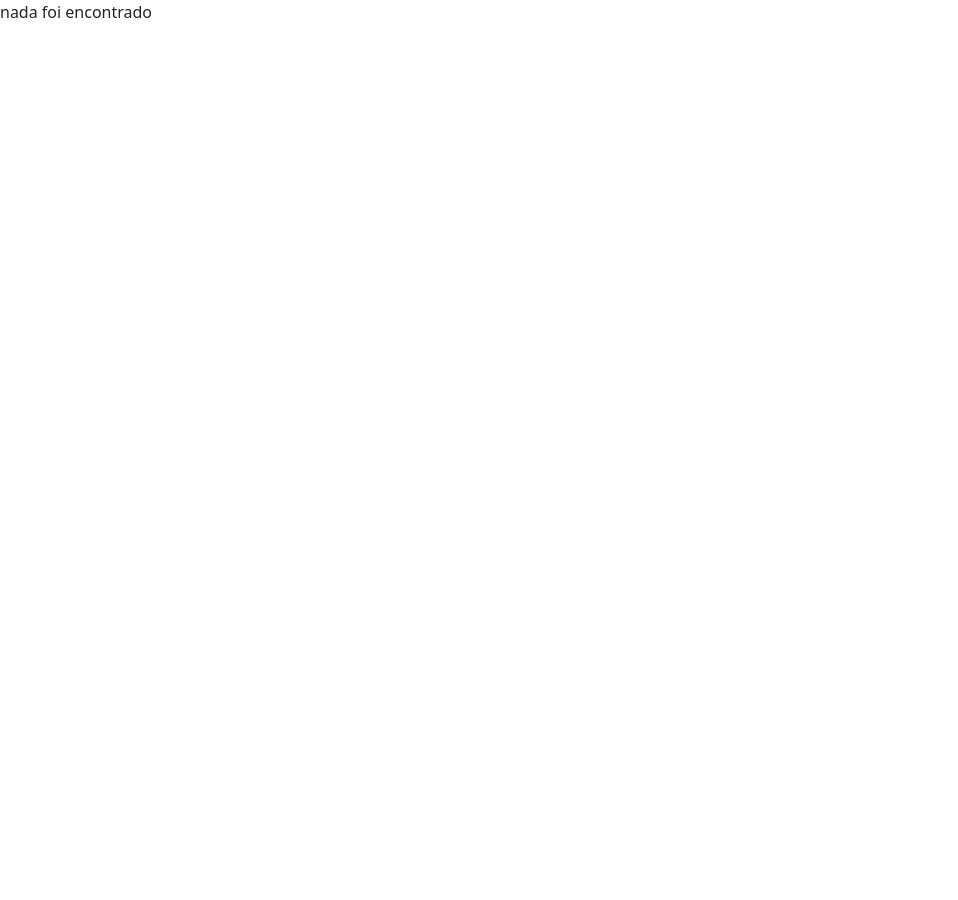
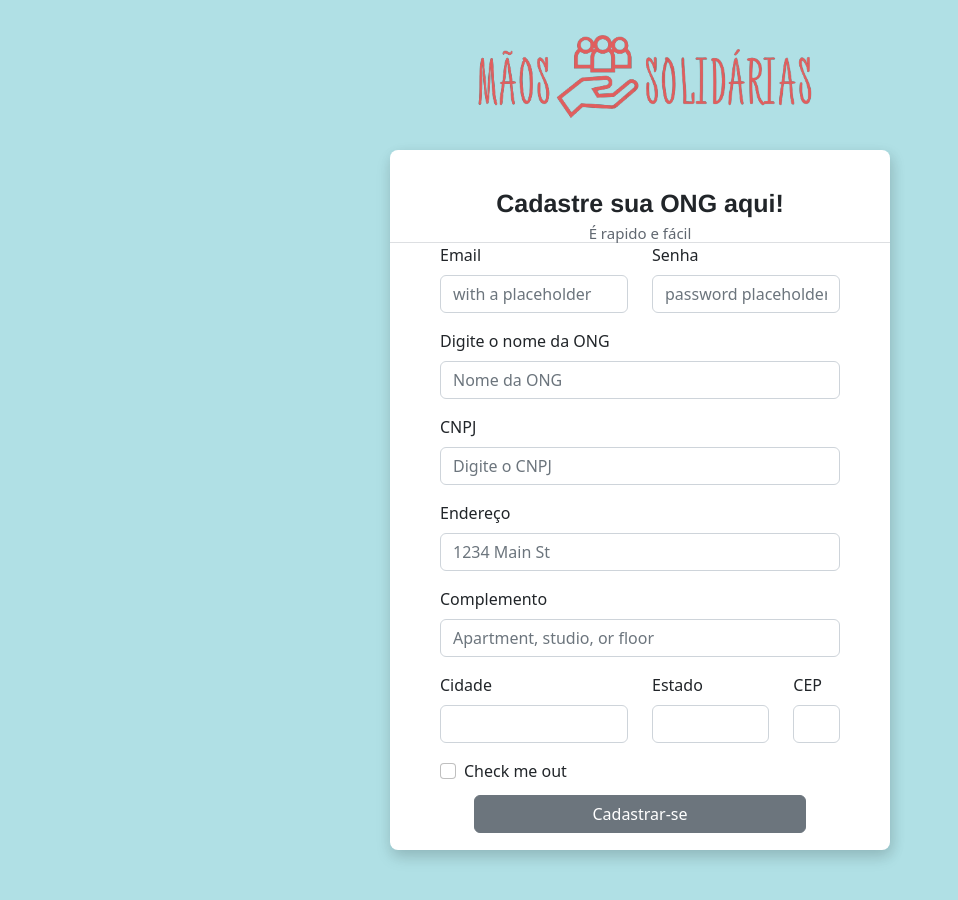
Before and after one commit to JoaoPF07/Projeto-Integrador, a React (Create React App) app: page /cadastro in a window 1280 px wide. Shown: the whole page, without its empty margins (0-958 px from the left). Before the commit the page ends 800 px from the top, so only its background shows below. Built offline with nearby package versions, Linux system fonts and the light colour scheme.

Commit message:
Atualizalção da pag cadastro e criação do formentidade

```diff
--- a/src/App.tsx
+++ b/src/App.tsx
@@ -15,7 +15,7 @@ function App() {
           <Route path="/" element={<PaginaInicial />} />
           <Route path="/areadaentidade" element={<AreaEntidade />} />
           <Route path="/login-entidade" element={<LoginEntidade />} />
-          <Route path="/cadastros" element={<Cadastros />} />
+          <Route path="/cadastro" element={<Cadastros />} />
           <Route path="*" element={<NotFound />} />
           <Route path="/userentidade" element= {<UserEntidade/>}/>
         </Routes>
--- a/src/api.ts
+++ b/src/api.ts
@@ -10,4 +10,5 @@ export const api = {
   CarregarEntidadeIndividual: async () => {
 
   },
+
 };
--- /dev/null
+++ b/src/componentes/formpostentidade/formpostentidade.tsx
@@ -0,0 +1,156 @@
+import { useState, ChangeEvent } from "react";
+import { Form, Row, Col, FormGroup, Label, Input, Button } from "reactstrap";
+
+type Props = {
+  onAdd: (
+    email: string,
+    senha: string,
+    nome: string,
+    cnpj: bigint,
+    endereco: string,
+    complemento: string,
+    cidade: string,
+    estado: string,
+    cep: bigint
+  ) => void;
+};
+
+function FormPostEntidade() {
+  const [Email, setEmail] = useState("");
+  const [Senha, setSenha] = useState("");
+  const [Nome, setNome] = useState("");
+  const [Cnpj, setCnpj] = useState("");
+  const [Endereco, setEndereco] = useState("");
+  const [Complemento, setComplemento] = useState("");
+  const [Cidade, setCidade] = useState("");
+  const [Estado, setEstado] = useState("");
+  const [Cep, setCep] = useState("");
+
+  const handleEmailChange = (e: ChangeEvent<HTMLInputElement>) => {
+    setEmail(e.target.value);
+  };
+
+  const handleSenhaChange = (e: ChangeEvent<HTMLInputElement>) => {
+    setSenha(e.target.value);
+  };
+
+  const handleNomeChange = (e: ChangeEvent<HTMLInputElement>) => {
+    setNome(e.target.value);
+  };
+
+  const handleCnpjChange = (e: ChangeEvent<HTMLInputElement>) => {
+    setCnpj(e.target.value);
+  };
+
+  const handleEnderecoChange = (e: ChangeEvent<HTMLInputElement>) => {
+    setEndereco(e.target.value);
+  };
+
+  const handleComplementoChange = (e: ChangeEvent<HTMLInputElement>) => {
+    setComplemento(e.target.value);
+  };
+
+  const handleCidadeChange = (e: ChangeEvent<HTMLInputElement>) => {
+    setCidade(e.target.value);
+  };
+
+  const handleEstadoChange = (e: ChangeEvent<HTMLInputElement>) => {
+    setEstado(e.target.value);
+  };
+
+  const handleCepChange = (e: ChangeEvent<HTMLInputElement>) => {
+    setCep(e.target.value);
+  };
+
+    function handleClickButton () {
+
+    }
+
+  return (
+    <div>
+      <div className="divFormCadastro">
+        <Form>
+          <Row>
+            <Col md={6}>
+              <FormGroup>
+                <Label for="exampleEmail">Email</Label>
+                <Input
+                  id="exampleEmail"
+                  name="email"
+                  placeholder="with a placeholder"
+                  type="email"
+                />
+              </FormGroup>
+            </Col>
+            <Col md={6}>
+              <FormGroup>
+                <Label for="examplePassword">Senha</Label>
+                <Input
+                  id="examplePassword"
+                  name="password"
+                  placeholder="password placeholder"
+                  type="password"
+                />
+              </FormGroup>
+            </Col>
+          </Row>
+          <FormGroup>
+            <Label for="exampleName">Digite o nome da ONG</Label>
+            <Input id="exampleName" name="nameOng" placeholder="Nome da ONG" />
+          </FormGroup>
+          <FormGroup>
+            <Label for="exampleCNPJ">CNPJ</Label>
+            <Input id="exampleCNPJ" name="CNPJ" placeholder="Digite o CNPJ" />
+          </FormGroup>
+          <FormGroup>
+            <Label for="exampleAddress">Endereço</Label>
+            <Input
+              id="exampleAddress"
+              name="address"
+              placeholder="1234 Main St"
+            />
+          </FormGroup>
+          <FormGroup>
+            <Label for="exampleAddress2">Complemento</Label>
+            <Input
+              id="exampleAddress2"
+              name="address2"
+              placeholder="Apartment, studio, or floor"
+            />
+          </FormGroup>
+          <Row>
+            <Col md={6}>
+              <FormGroup>
+                <Label for="exampleCity">Cidade</Label>
+                <Input id="exampleCity" name="city" />
+              </FormGroup>
+            </Col>
+            <Col md={4}>
+              <FormGroup>
+                <Label for="exampleState">Estado</Label>
+                <Input id="exampleState" name="state" />
+              </FormGroup>
+            </Col>
+            <Col md={2}>
+              <FormGroup>
+                <Label for="exampleZip">CEP</Label>
+                <Input id="exampleZip" name="zip" />
+              </FormGroup>
+            </Col>
+          </Row>
+          <FormGroup check>
+            <Input id="exampleCheck" name="check" type="checkbox" />
+            <Label check for="exampleCheck">
+              Check me out
+            </Label>
+          </FormGroup>
+          <div className="divBotaoCadastro">
+            <Button className="botaocadastro">Cadastrar-se</Button>
+          </div>
+        </Form>
+      </div>
+    </div>
+  );
+}
+
+export default FormPostEntidade;
--- a/src/estilo/estilo.css
+++ b/src/estilo/estilo.css
@@ -217,8 +217,7 @@ b {
   height: 700px;
   background-color: white;
   border-radius: 8px;
-  border: 1px solid #dddfe2;
-  box-shadow: 3px 4px 14px rgba(0, 0, 0, 0.1), 0 8px 16px rgba(0, 0, 0, 0.1);
+  box-shadow: 3px 4px 14px rgba(0, 0, 0, 0.1), 0 8px 16px rgba(0, 0, 0, 0.1)
 }
 
 .divGlobal {
@@ -272,9 +271,9 @@ b {
   justify-content: center;
 }
 
-.paglogin {
+.fundoPagLogCad {
   background-color: #b0e0e5;
-  height: 800px;
+  height: 900px;
 }
 
 .divlista {
@@ -296,7 +295,7 @@ b {
   align-items: flex-end;
   flex-direction: row-reverse;
   width: 500px;
-  margin-left: 500px;
+  margin-left: 800px;
   margin-top: 55px;
 }
 
@@ -312,5 +311,6 @@ b {
 }
 
 .ButtonNav {
+  position: relative;
   width: 500px;
 }
--- a/src/pages/cadastro.tsx
+++ b/src/pages/cadastro.tsx
@@ -1,108 +1,25 @@
-import { Form, Row, Col, FormGroup, Label, Input, Button } from "reactstrap";
-import Rodape from "../componentes/rodape";
 import "bootstrap/dist/css/bootstrap.min.css";
+import FormPostEntidade from "../componentes/formpostentidade/formpostentidade";
 
 function Cadastros() {
   return (
-    <div>
-      <div className="divGlobal">
-      <div className="cabecalho"></div>
-      <br />
-      <br />
+    <div className="fundoPagLogCad">
       <div>
+      <div>
+      <div  style={{
+         backgroundImage: `url('/logoint.png')`,
+         backgroundPosition: 'center',
+         backgroundSize: 'cover',
+         backgroundRepeat: 'no-repeat',
+}} className= "divlogologin"></div>
+
         <div className="divFundoCadastro">
           <div className="divtextocadastro">
             <div className="textocadastro1">Cadastre sua ONG aqui!</div>
             <div className="textocadastro2">É rapido e fácil</div>
           </div>
-          <div className="divFormCadastro">
-            <Form>
-              <Row>
-                <Col md={6}>
-                  <FormGroup>
-                    <Label for="exampleEmail">Email</Label>
-                    <Input
-                      id="exampleEmail"
-                      name="email"
-                      placeholder="with a placeholder"
-                      type="email"
-                    />
-                  </FormGroup>
-                </Col>
-                <Col md={6}>
-                  <FormGroup>
-                    <Label for="examplePassword">Senha</Label>
-                    <Input
-                      id="examplePassword"
-                      name="password"
-                      placeholder="password placeholder"
-                      type="password"
-                    />
-                  </FormGroup>
-                </Col>
-              </Row>
-              <FormGroup>
-                <Label for="exampleName">Digite o nome da ONG</Label>
-                <Input
-                  id="exampleName"
-                  name="nameOng"
-                  placeholder="Nome da ONG"
-                />
-              </FormGroup>
-              <FormGroup>
-                <Label for="exampleCNPJ">CNPJ</Label>
-                <Input
-                  id="exampleCNPJ"
-                  name="CNPJ"
-                  placeholder="Digite o CNPJ"
-                />
-              </FormGroup>
-              <FormGroup>
-                <Label for="exampleAddress">Endereço</Label>
-                <Input
-                  id="exampleAddress"
-                  name="address"
-                  placeholder="1234 Main St"
-                />
-              </FormGroup>
-              <FormGroup>
-                <Label for="exampleAddress2">Complemento</Label>
-                <Input
-                  id="exampleAddress2"
-                  name="address2"
-                  placeholder="Apartment, studio, or floor"
-                />
-              </FormGroup>
-              <Row>
-                <Col md={6}>
-                  <FormGroup>
-                    <Label for="exampleCity">Cidade</Label>
-                    <Input id="exampleCity" name="city" />
-                  </FormGroup>
-                </Col>
-                <Col md={4}>
-                  <FormGroup>
-                    <Label for="exampleState">Estado</Label>
-                    <Input id="exampleState" name="state" />
-                  </FormGroup>
-                </Col>
-                <Col md={2}>
-                  <FormGroup>
-                    <Label for="exampleZip">CEP</Label>
-                    <Input id="exampleZip" name="zip" />
-                  </FormGroup>
-                </Col>
-              </Row>
-              <FormGroup check>
-                <Input id="exampleCheck" name="check" type="checkbox" />
-                <Label check for="exampleCheck">
-                  Check me out
-                </Label>
-              </FormGroup>
-              <div className="divBotaoCadastro">
-                <Button className="botaocadastro">Cadastrar-se</Button>
-              </div>
-            </Form>
+          <div>
+            <FormPostEntidade/>
           </div>
         </div>
       </div>
--- a/src/pages/loginentidade.tsx
+++ b/src/pages/loginentidade.tsx
@@ -5,7 +5,7 @@ import Rodape from "../componentes/rodape";
 
 function LoginEntidade() {
   return (
-    <div  className="paglogin">
+    <div  className="fundoPagLogCad">
       <div >
       <div  style={{
          backgroundImage: `url('/logoint.png')`,
```
